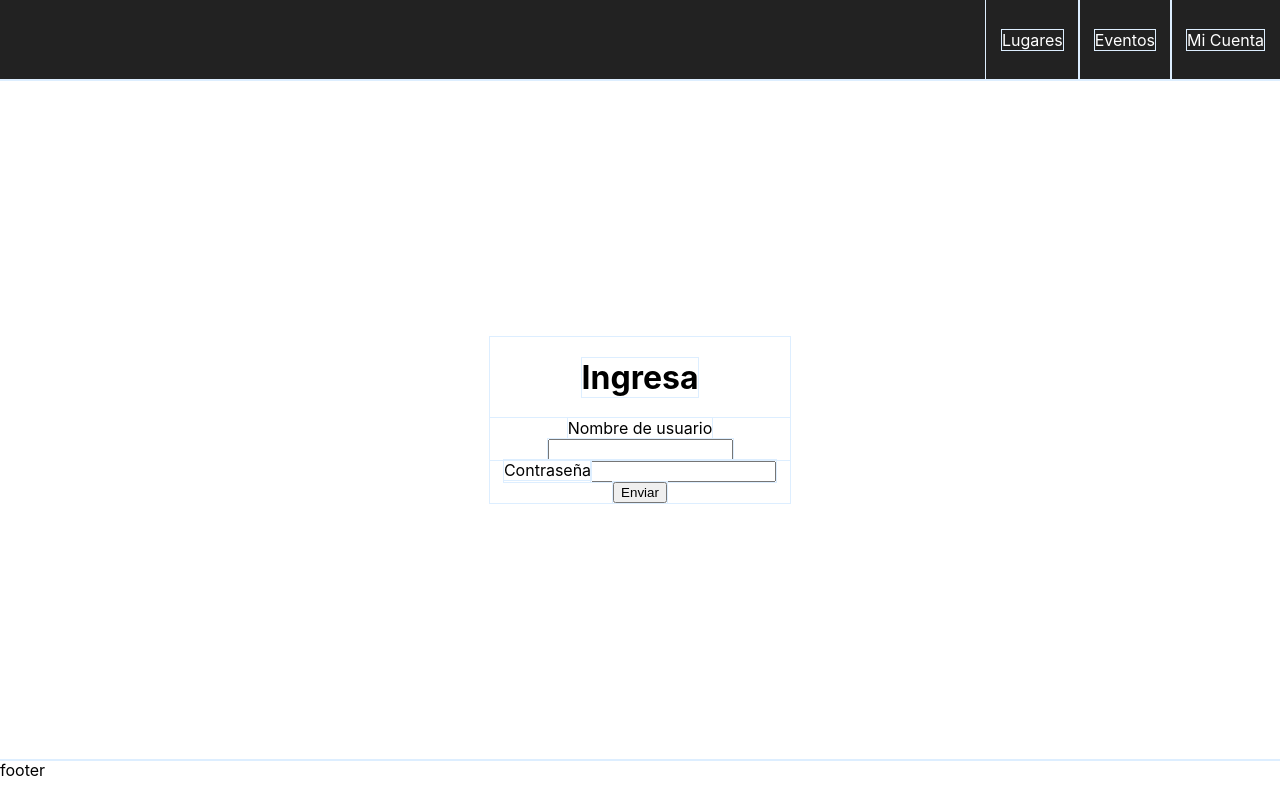
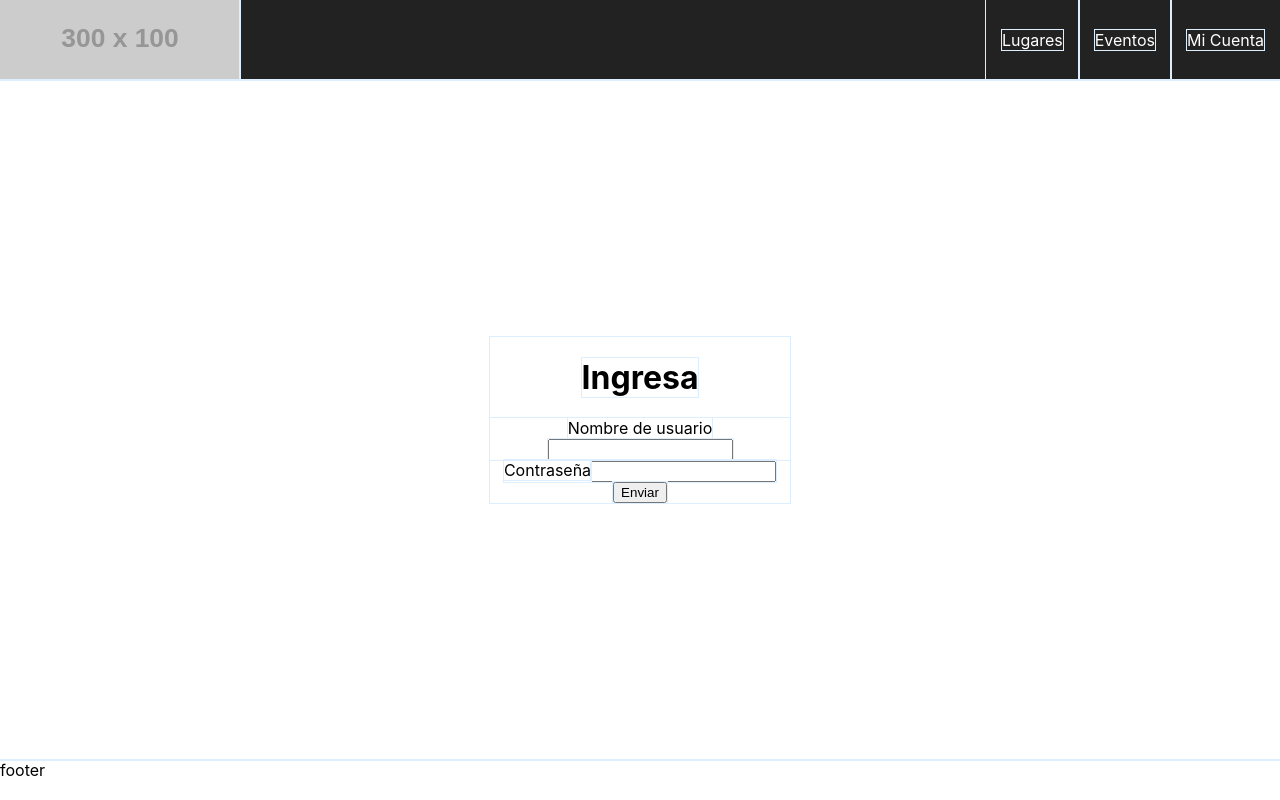
Before and after one commit to proyecto-findaplace/findaplace-client, a React (Create React App) app: page / in a window 1280 px wide. Built offline with nearby package versions, Linux system fonts and the light colour scheme; the HTML template or start-up script is replaced by a standard one.

Commit message:
added header logo with navigation

```diff
--- a/src/components/general/MainHeader/MainHeader.js
+++ b/src/components/general/MainHeader/MainHeader.js
@@ -7,6 +7,13 @@ class MainHeader extends Component {
     render() {
         return (
             <header id="main-header" className="MainHeader">
+
+                <Link className="logo_container" to="/">
+                    <div className="logo">
+                        <img src="http://fakeimg.pl/300x100/000/fff?text=Find_a_Place&font=lobster"></img>
+                    </div>
+                </Link>
+
                 <nav>
                     <ul>
                         <li>
--- a/src/components/general/MainHeader/MainHeader.scss
+++ b/src/components/general/MainHeader/MainHeader.scss
@@ -1,5 +1,19 @@
 .MainHeader {
     background-color: #222;
+
+    display: flex;
+
+    &>a.logo_container {
+        display: block;
+        height: 100%;
+
+        .logo {
+            height: 100%;
+            &, img {
+                max-height: 100%;
+            }
+        }
+    }
     nav, ul {
         width: 100%;
         height: 100%;
```
